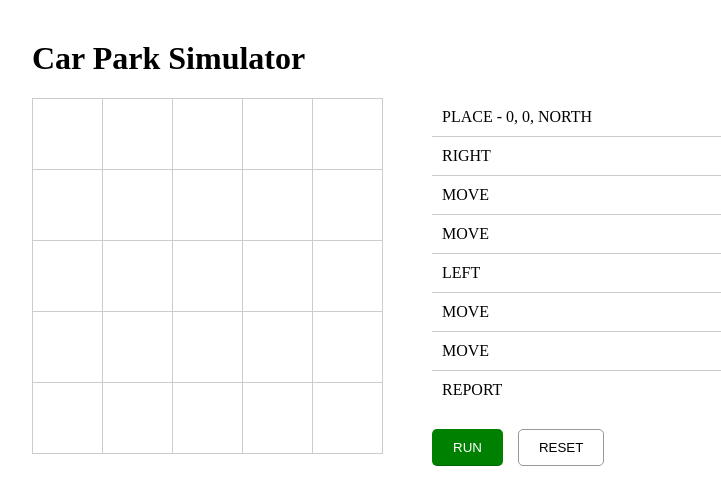
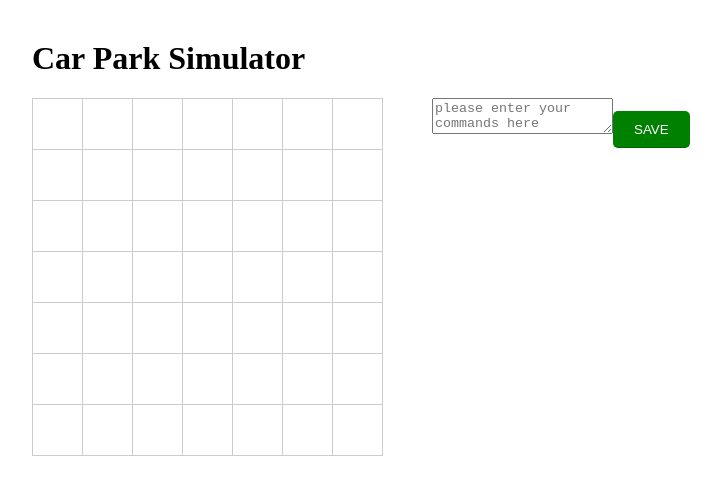
Before and after one commit to zhex/carpark-simulator, a React app: page / in a window 1280 px wide. Shown: the top 504 px of the page, without its empty margins (208-929 px from the left). Built offline with nearby package versions, Linux system fonts and the light colour scheme; the HTML template or start-up script is replaced by a standard one.

Commit message:
add setting panel

```diff
--- a/src/components/App.tsx
+++ b/src/components/App.tsx
@@ -1,6 +1,7 @@
 import * as React from 'react';
 
 import { Bus } from 'models/Bus';
+import { Commander } from 'models/Commander';
 import { ICmd } from 'models/interfaces/ICmd';
 
 import Box, { Container } from 'components/Box';
@@ -10,7 +11,6 @@ import CarPark from 'components/CarPark';
 import CmdList from 'components/CommandList';
 
 export interface IAppProps {
-    commands: ICmd[];
     bus: Bus;
     commandInterval?: number;
 }
@@ -19,6 +19,8 @@ interface IAppStates {
     cmdIdx: number;
     bus: Bus;
     started: boolean;
+    inSetting: boolean;
+    commands: ICmd[];
 }
 
 export default class App extends React.Component<IAppProps, IAppStates> {
@@ -26,30 +28,35 @@ export default class App extends React.Component<IAppProps, IAppStates> {
         commandInterval: 500,
     };
 
-    private cellSize = 70;
+    private cellSize = 50;
+    private input: HTMLTextAreaElement | null;
 
     constructor(props: IAppProps) {
         super(props);
+
         this.state = {
             cmdIdx: -1,
             bus: props.bus.clone(),
             started: false,
+            commands: [],
+            inSetting: true,
         };
     }
 
     public render() {
+        const { inSetting } = this.state;
         return (
             <div style={{ width: 800, margin: '40px auto' }}>
                 <h1>Car Park Simulator</h1>
                 <Container>
-                    {this.renderLeft()}
-                    {this.renderRight()}
+                    {this.renderCarPark()}
+                    {inSetting ? this.renderSetting() : this.renderList()}
                 </Container>
             </div>
         );
     }
 
-    private renderLeft(): JSX.Element {
+    private renderCarPark(): JSX.Element {
         const { bus } = this.state;
         return (
             <Box>
@@ -70,9 +77,8 @@ export default class App extends React.Component<IAppProps, IAppStates> {
         );
     }
 
-    private renderRight(): JSX.Element {
-        const { commands } = this.props;
-        const { cmdIdx, started } = this.state;
+    private renderList(): JSX.Element {
+        const { cmdIdx, started, commands } = this.state;
         return (
             <Box>
                 <CmdList commands={commands} currentIdx={cmdIdx} />
@@ -86,9 +92,30 @@ export default class App extends React.Component<IAppProps, IAppStates> {
         );
     }
 
+    private renderSetting(): JSX.Element {
+        return (
+            <Box>
+                <textarea
+                    ref={el => (this.input = el)}
+                    placeholder="please enter your commands here"
+                />
+                <PrimaryButton onClick={this.save}>SAVE</PrimaryButton>
+            </Box>
+        );
+    }
+
+    private save = () => {
+        const commandText = this.input!.value;
+        if (commandText === '') {
+            return;
+        }
+        const cmder = Commander.load(commandText);
+        this.setState({ commands: cmder.commands, inSetting: false });
+    };
+
     private run = () => {
-        const { commands, commandInterval } = this.props;
-        const { bus } = this.state;
+        const { commandInterval } = this.props;
+        const { bus, commands } = this.state;
 
         const idx = this.state.cmdIdx + 1;
         if (idx >= commands.length) {
--- a/src/main.tsx
+++ b/src/main.tsx
@@ -7,22 +7,10 @@ import { Park } from 'models/Park';
 
 import App from 'components/App';
 
-const commandContent = `
-PLACE 0,0,NORTH
-RIGHT
-MOVE
-MOVE
-LEFT
-MOVE
-MOVE
-REPORT
-`;
-
-const park = new Park(5, 5);
+const park = new Park(7, 7);
 const bus = new Bus(park);
-const cmder = Commander.load(commandContent);
 
 render(
-    <App bus={bus} commands={cmder.commands} />,
+    <App bus={bus}/>,
     document.getElementById('app'),
 );
```
